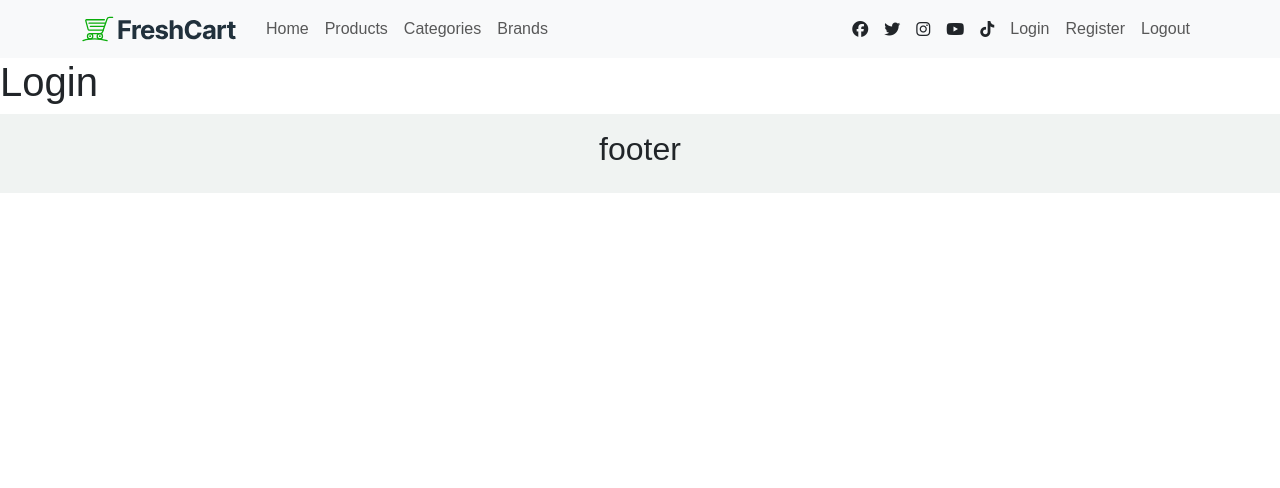
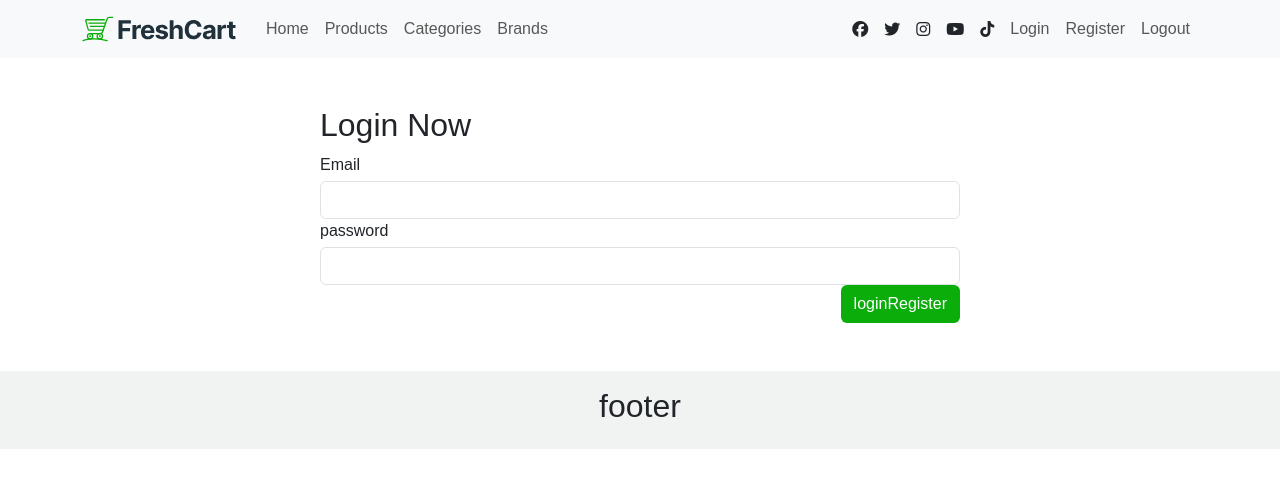
Before and after one commit to ahmedgoweda/finalproject, a React (Create React App) app: page /Login in a window 1280 px wide. Shown: the top 488 px of the page. Built offline with nearby package versions, Linux system fonts and the light colour scheme; a web font is replaced by a local one.

Commit message:
last changes

```diff
--- a/src/components/LogIn/LogIn.jsx
+++ b/src/components/LogIn/LogIn.jsx
@@ -1,10 +1,92 @@
-import React from 'react';
+import React, { useState } from 'react';
 import './LogIn.css';
+import { useNavigate } from 'react-router-dom'
+import * as Yup from "yup"
+import axios from 'axios';
+import { useFormik } from 'formik';
 
 export default function Login() {
+
+  let navigate = useNavigate()
+  const [errorMasseg, setErrorMassag] = useState('')
+  const [isLoading, setIsLoading] = useState(false)
+
+
+  async function callLogin(reqBody) {
+   setErrorMassag("")
+   setIsLoading(true)
+    let { data } = await axios.post('https://ecommerce.routemisr.com/api/v1/auth/signup', reqBody)
+      .catch(err => {
+        setIsLoading(false)
+        setErrorMassag(err.response.data.message)})
+
+
+    if (data.message === "success") {
+      navigate('Home/')
+    }
+  }
+
+  const validationSchema = Yup.object({
+    email: Yup.string().email("email not valid").required("email is requierd"),
+    password: Yup.string().matches(/^[A-Z][a-z0-9]{5,10}$/, "Invalid password").required("Password required"),
+
+  })
+
+  const LoginForm = useFormik({
+    initialValues: {
+      email: '',
+      password: '',
+    },
+    validationSchema,
+    onSubmit: callLogin
+  });
+
   return (
     <>
-      <h1>Login</h1>
+      <div className="w-50 mx-auto my-5">
+        <h2>Login Now</h2>
+        {errorMasseg ? <div className='alert alert-danger'>{errorMasseg} </div> : null}
+        <form onSubmit={LoginForm.handleSubmit} className=''>
+
+          <div className="form-group">
+            <label htmlFor="email" className="mb-1">
+              Email
+            </label>
+            <input
+              type="email"
+              id="email"
+              name="email"
+              value={LoginForm.values.email}
+              className="form-control"
+              onChange={LoginForm.handleChange}
+              onBlur={LoginForm.handleBlur}
+              autoComplete="username"
+            />
+            {LoginForm.errors.email && LoginForm.touched.email ? <div className="alert alert-danger" >{LoginForm.errors.email} </div> : null}
+          </div>
+          <div className="form-group">
+            <label htmlFor="password" className="mb-1">
+              password
+            </label>
+            <input
+              type="password"
+              id="password"
+              name="password"
+              value={LoginForm.values.password}
+              className="form-control"
+              onChange={LoginForm.handleChange}
+              onBlur={LoginForm.handleBlur}
+              autoComplete="password"
+            />
+            {LoginForm.errors.password && LoginForm.touched.password ? <div className="alert alert-danger">{LoginForm.errors.password} </div> : null}
+          </div>
+          <button type="submit" className="d-block ms-auto btn bg-main text-white">
+            {isLoading ? <i className='fa fa-spinner fa-spin'></i> : 'login'}
+
+            Register
+          </button>
+        </form>
+      </div>
     </>
-  );
-}
+);
+  }
--- a/src/components/Regirster/Regirster.jsx
+++ b/src/components/Regirster/Regirster.jsx
@@ -1,19 +1,41 @@
 import { useFormik } from 'formik';
-import React from 'react';
+import React, { useState } from 'react';
 import './Regirster.css';
 import * as Yup from 'yup'
 import axios from 'axios';
+import { useNavigate } from 'react-router-dom';
 export default function Regirster() {
-async function callRegister(reqBody){
-  console.log(reqBody)
-let {data}= await axios.post('https://ecommerce.routemisr.com/api/v1/auth/signup'.reqBody)
+
+
+
+
+
+  let navigate = useNavigate()
+  const [errorMasseg, setErrorMassag] = useState('')
+  const [isLoading, setIsLoading] = useState(false)
+
+
+  async function callRegister(reqBody) {
+    setErrorMassag("")
+    setIsLoading(true)
+    let { data } = await axios.post(`https://ecommerce.routemisr.com/api/v1/auth/signup`, reqBody)
+      .catch(err => {
+        setIsLoading(false)
+        setErrorMassag(err.response.data.message)
+      })
+    console.log(data.message);
+
+
+    if (data.message == "success") {
+      navigate('LogIn/')
+    }
   }
 
   const validationSchema = Yup.object({
     name: Yup.string().min(3, "name is too short").max(10, "name is too long").required("name is required"),
     email: Yup.string().email("email not valid").required("email is requierd"),
-    password: Yup.string().matches(/^[A-Z][a-z0-9]{7,12}$/, "Invalid password").required("Password required"),
-    repassword: Yup.string().oneOf([Yup.ref("password")],"password and repassword should match").required("password requierd"),
+    password: Yup.string().matches(/^[A-Z][a-z0-9]{5,10}$/, "Invalid password").required("Password required"),
+    rePassword: Yup.string().oneOf([Yup.ref('password')], "password and rePassword should match").required("password requierd"),
     phone: Yup.string().matches(/^01[0125][0-9]{8}$/, "invalid phone").required("phone required"),
 
 
@@ -24,20 +46,22 @@
       name: '',
       email: '',
       password: '',
-      repassword: '',
+      rePassword: '',
       phone: '',
     },
     validationSchema,
-    onSubmit:callRegister
+    onSubmit: callRegister
   });
 
   return (
     <>
       <div className="w-50 mx-auto my-5">
         <h2>Regirster Now</h2>
+        {errorMasseg ? <div className='alert alert-danger'>{errorMasseg} </div> : null}
         <form onSubmit={regasterForm.handleSubmit} className=''>
           <div className="form-group">
-            <label htmlFor="fullName" className="mb-1">
+            <label htmlFor="fullName"
+              className="mb-1">
               FullName
             </label>
             <input
@@ -49,22 +73,23 @@
               onChange={regasterForm.handleChange}
               onBlur={regasterForm.handleBlur}
             />
-            {regasterForm.errors.name && regasterForm.touched.name? <div className="alert alert-danger">{regasterForm.errors.name} </div> : null}
+            {regasterForm.errors.name && regasterForm.touched.name ? <div className="alert alert-danger">{regasterForm.errors.name} </div> : null}
           </div>
           <div className="form-group">
-            <label htmlFor="Email" className="mb-1">
+            <label htmlFor="email" className="mb-1">
               Email
             </label>
             <input
-              type="Email"
+              type="email"
               id="email"
               name="email"
               value={regasterForm.values.email}
               className="form-control"
               onChange={regasterForm.handleChange}
               onBlur={regasterForm.handleBlur}
+              autoComplete="username"
             />
-            {regasterForm.errors.email && regasterForm.touched.email? <div className="alert alert-danger" >{regasterForm.errors.email} </div> : null}
+            {regasterForm.errors.email && regasterForm.touched.email ? <div className="alert alert-danger" >{regasterForm.errors.email} </div> : null}
           </div>
           <div className="form-group">
             <label htmlFor="password" className="mb-1">
@@ -78,23 +103,25 @@
               className="form-control"
               onChange={regasterForm.handleChange}
               onBlur={regasterForm.handleBlur}
+              autoComplete="password"
             />
-            {regasterForm.errors.password && regasterForm.touched.password? <div className="alert alert-danger">{regasterForm.errors.password} </div> : null}
+            {regasterForm.errors.password && regasterForm.touched.password ? <div className="alert alert-danger">{regasterForm.errors.password} </div> : null}
           </div>
           <div className="form-group">
-            <label htmlFor="repassword" className="mb-1">
-              repassword
+            <label htmlFor="rePassword" className="mb-1">
+              rePassword
             </label>
             <input
               type="password"
-              id="repassword"
-              name="repassword"
-              value={regasterForm.values.repassword}
+              id="rePassword"
+              name="rePassword"
+              value={regasterForm.values.rePassword}
               className="form-control"
               onChange={regasterForm.handleChange}
               onBlur={regasterForm.handleBlur}
+              autoComplete="new-password"
             />
-            {regasterForm.errors.repassword && regasterForm.touched.repassword? <div className="alert alert-danger" >{regasterForm.errors.repassword} </div> : null}
+            {regasterForm.errors.rePassword && regasterForm.touched.rePassword ? <div className="alert alert-danger" >{regasterForm.errors.rePassword} </div> : null}
           </div>
           <div className="form-group">
             <label htmlFor="phone" className="mb-1">
@@ -111,8 +138,10 @@
             />
             {regasterForm.errors.phone && regasterForm.touched.phone ? <div className="alert alert-danger" >{regasterForm.errors.phone} </div> : null}
           </div>
-          <button className="d-block ms-auto btn bg-main text-white">
-            Register
+          <button className="d-block ms-auto btn bg-main text-white mt-3">
+            {isLoading ? <i className='fa fa-spinner fa-spin'></i>:'Regirster'}
+
+
           </button>
         </form>
       </div>
```
